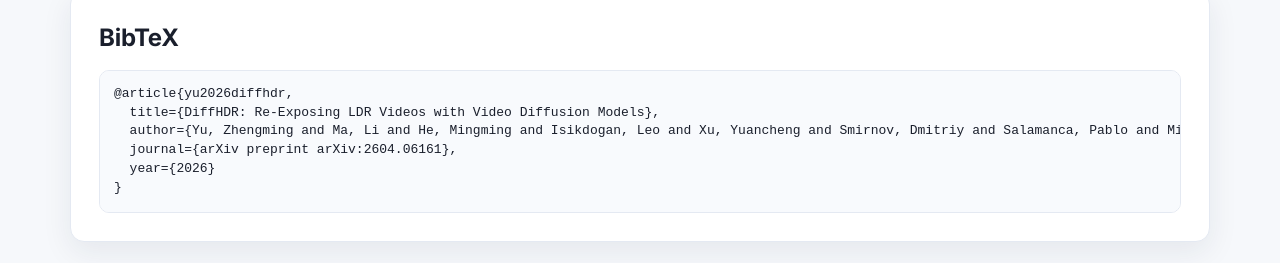
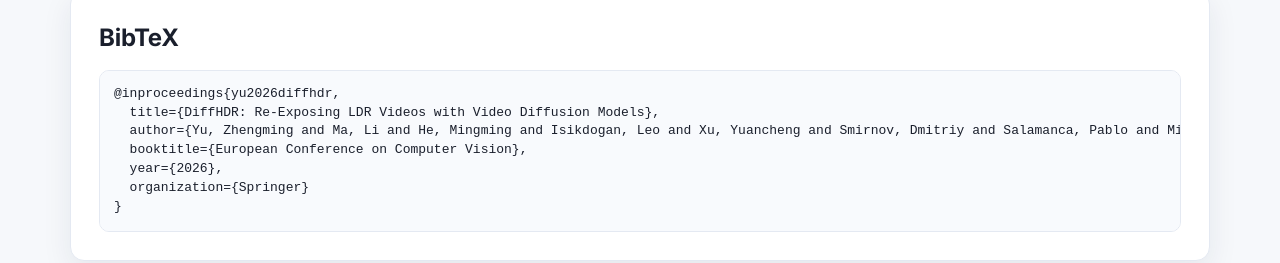
Before and after one commit to Eyeline-Labs/DiffHDR, a plain HTML site: page index.html in a window 1280 px wide. Shown: the part 6241-6504 px from the top of the page. Drawn offline with Linux system fonts and the light colour scheme.

Commit message:
update bib

```diff
--- a/index.html
+++ b/index.html
@@ -564,11 +564,12 @@
 
   <section class="section">
     <h2>BibTeX</h2>
-    <pre><code>@article{yu2026diffhdr,
+    <pre><code>@inproceedings{yu2026diffhdr,
   title={DiffHDR: Re-Exposing LDR Videos with Video Diffusion Models},
-  author={Yu, Zhengming and Ma, Li and He, Mingming and Isikdogan, Leo and Xu, Yuancheng and Smirnov, Dmitriy and Salamanca, Pablo and Mi, Dao and Delgado, Pablo and Yu, Ning and others},
-  journal={arXiv preprint arXiv:2604.06161},
-  year={2026}
+  author={Yu, Zhengming and Ma, Li and He, Mingming and Isikdogan, Leo and Xu, Yuancheng and Smirnov, Dmitriy and Salamanca, Pablo and Mi, Dao and Delgado, Pablo and Yu, Ning and Philip, Julien and Li, Xin and Wang, Wenping and Debevec, Paul},
+  booktitle={European Conference on Computer Vision},
+  year={2026},
+  organization={Springer}
 }</code></pre>
   </section>
 
```
